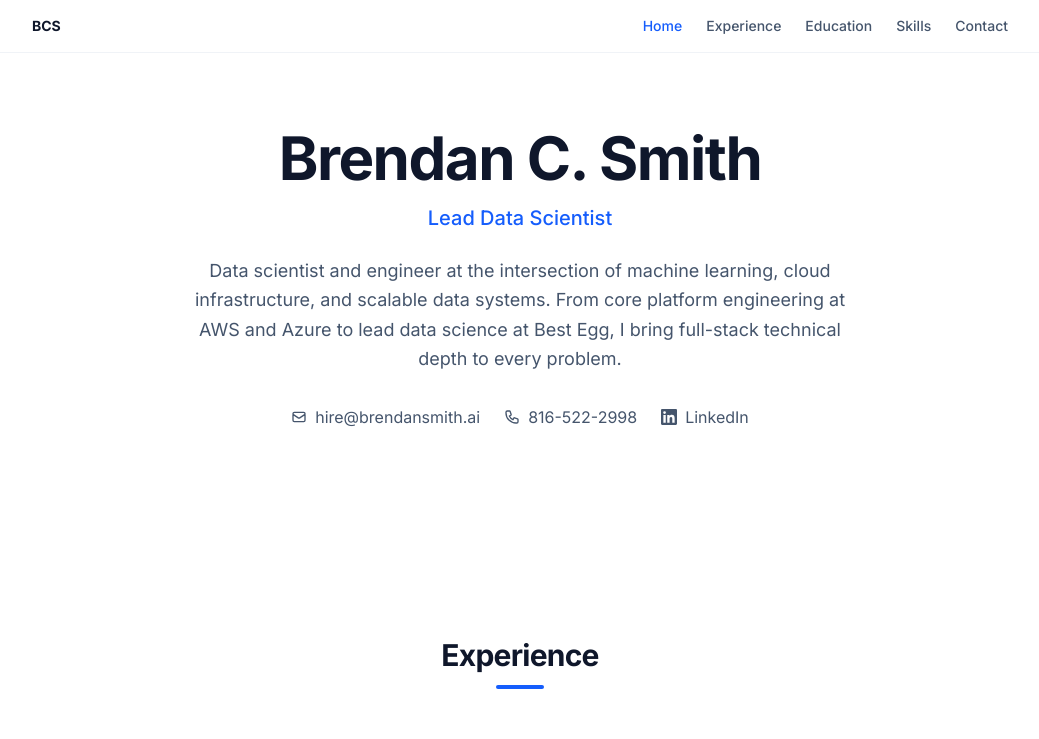
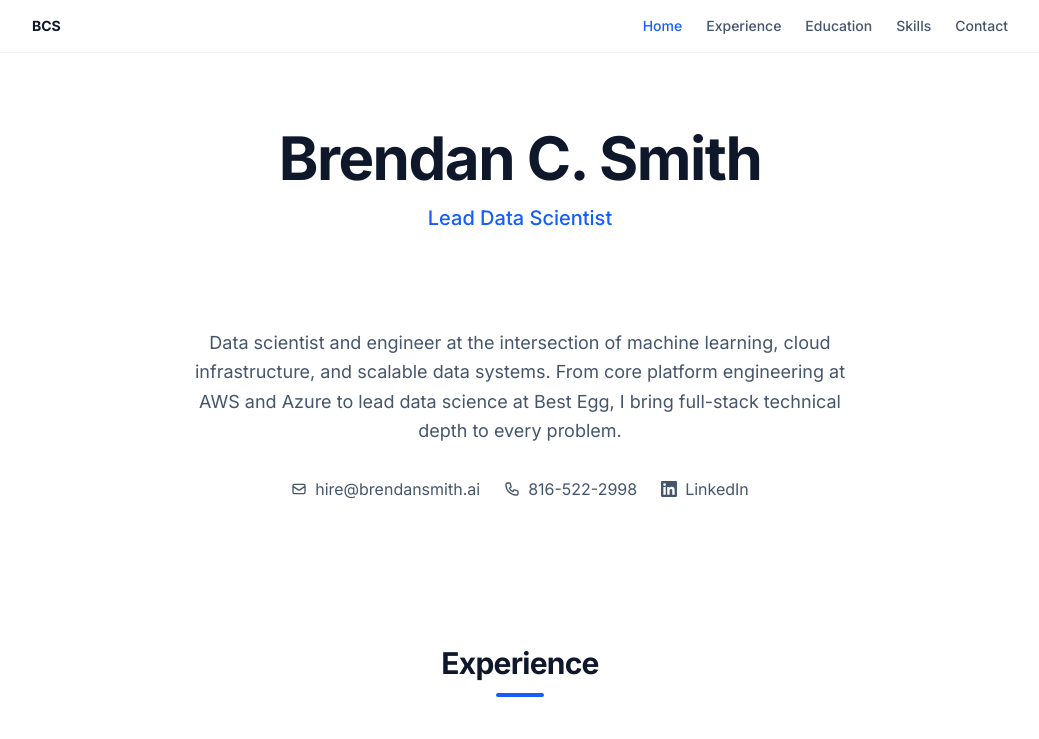
Before and after one commit to brendancsmith/portfolio, a Next.js app: page / in a window 1280 px wide. Shown: the top 739 px of the page, without its empty margins (120-1159 px from the left). Built offline with nearby package versions, Linux system fonts and the light colour scheme.

Commit message:
Adjust hero section spacing
Reduce bottom padding and increase margin above intro summary.

```diff
--- a/components/sections/Hero.tsx
+++ b/components/sections/Hero.tsx
@@ -8,7 +8,7 @@ export default function Hero() {
   return (
     <section
       id="hero"
-      className="flex flex-col items-center justify-center px-6 py-32 text-center"
+      className="flex flex-col items-center justify-center px-6 pt-32 pb-16 text-center"
     >
       <FadeInOnScroll>
         <h1 className="text-5xl font-bold tracking-tight text-slate-900 sm:text-6xl">
@@ -21,7 +21,7 @@ export default function Hero() {
       </FadeInOnScroll>
 
       <FadeInOnScroll delay={200}>
-        <p className="mt-6 max-w-2xl text-lg leading-relaxed text-slate-600">
+        <p className="mt-24 max-w-2xl text-lg leading-relaxed text-slate-600">
           {personal.intro}
         </p>
       </FadeInOnScroll>
```
